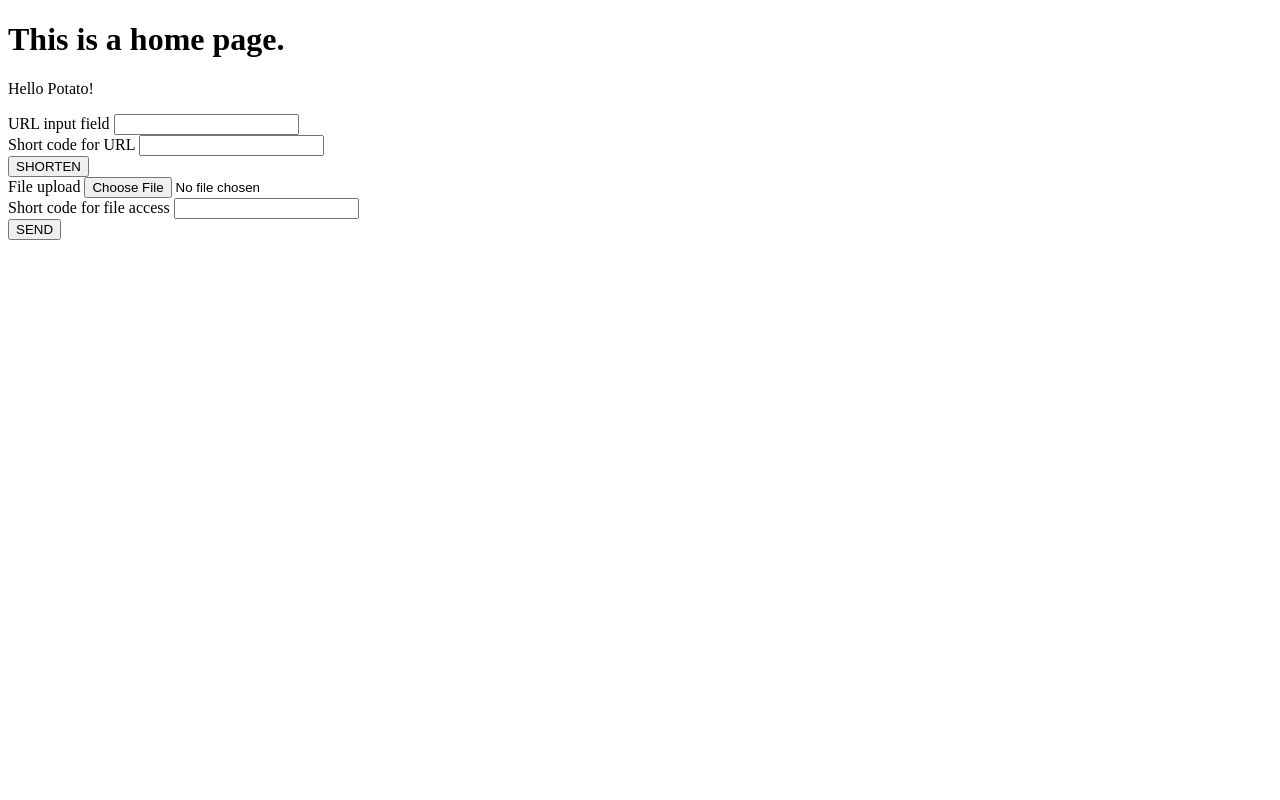
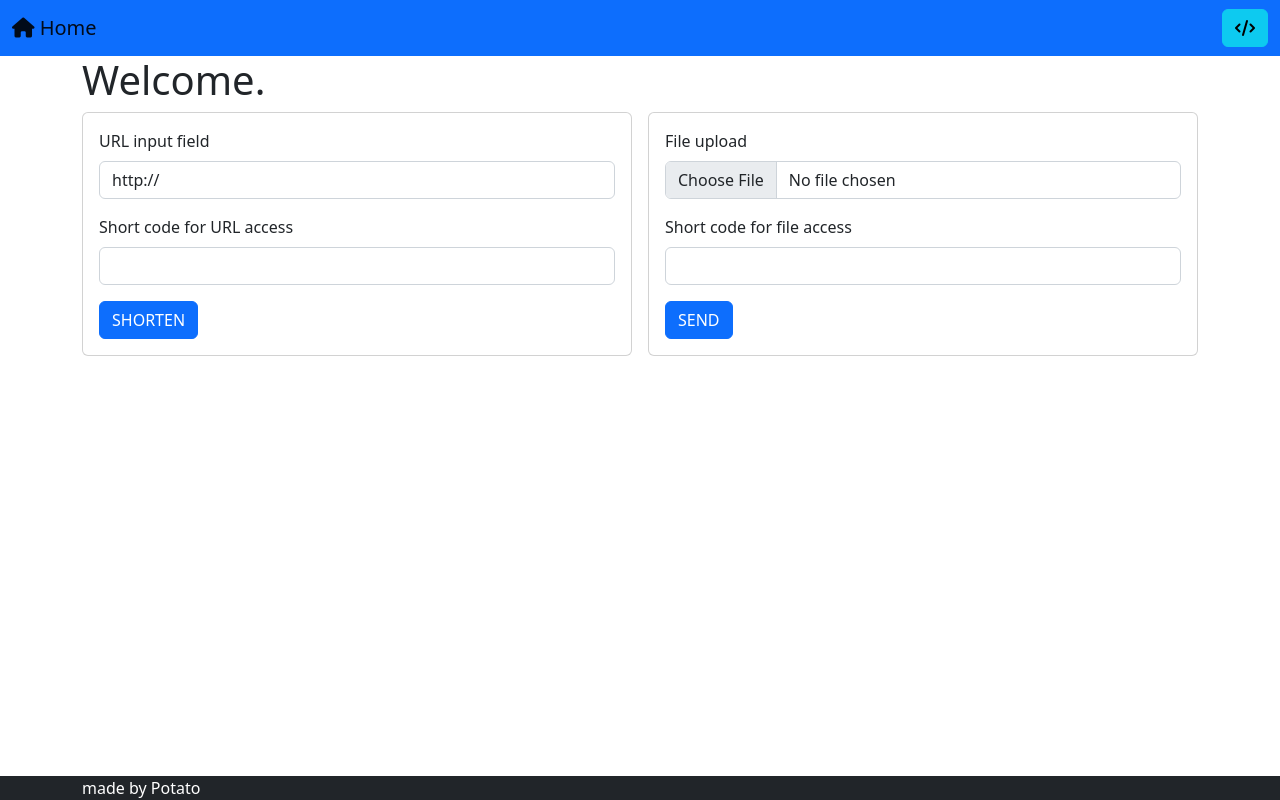
Before and after one commit to wrawka/ln-flask-exercise, a Flask app: page / in a window 1280 px wide. Run offline with Flask 2, Linux system fonts and the light colour scheme; some libraries are stand-ins or nearby versions.

Commit message:
cooler templates

```diff
--- /dev/null
+++ b/urlshort/templates/base.html
@@ -0,0 +1,35 @@
+<!doctype html>
+<html lang="en">
+  <head>
+    <meta charset="utf-8">
+    <meta name="viewport" content="width=device-width, initial-scale=1">
+    <title>{% block title %}The Site{% endblock %}</title>
+    <link rel="shortcut icon" href="{{ url_for('static', filename='favicon.ico') }}">
+    <link href="https://cdn.jsdelivr.net/npm/bootstrap@5.2.3/dist/css/bootstrap.min.css" rel="stylesheet" integrity="sha384-rbsA2VBKQhggwzxH7pPCaAqO46MgnOM80zW1RWuH61DGLwZJEdK2Kadq2F9CUG65" crossorigin="anonymous">
+    <script src="https://kit.fontawesome.com/62ce21f0ac.js" crossorigin="anonymous"></script>
+  </head>
+  <body>
+    <header>
+      <nav class="navbar navbar-expand-lg bg-primary flex-lg-nowrap">
+        <div class="container-fluid">
+          <a class="navbar-brand" href="/"><i class="fa-solid fa-house"></i>&nbsp;Home</a>
+          <a class="btn btn-info float-end" href="/api" role="button"><i class="fa-solid fa-code"></i></a>
+        </div>
+      </nav>
+    </header>
+    <div class="container">
+      {% block content %}
+      {% endblock %}
+    </div>
+    {% block js %}
+    {% endblock %}
+  </body>
+  <footer class="fixed-bottom bg-dark">
+    <div class="container">
+      <div class="row">
+        <div class="col text-white">made by Potato</div>
+      </div>
+    </div>
+  </footer>
+  <script src="https://cdn.jsdelivr.net/npm/bootstrap@5.2.3/dist/js/bootstrap.bundle.min.js" integrity="sha384-kenU1KFdBIe4zVF0s0G1M5b4hcpxyD9F7jL+jjXkk+Q2h455rYXK/7HAuoJl+0I4" crossorigin="anonymous"></script>
+  </html>
--- a/urlshort/templates/home.html
+++ b/urlshort/templates/home.html
@@ -1,43 +1,57 @@
-<!DOCTYPE html>
-<html>
-    <head>
-        <title>This is a home page.</title>
-    </head>
-
-    <body>
-        <h1>This is a home page.</h1>
-
-        <p>Hello {{ context.name }}!</p>
-        {% for msg in get_flashed_messages() %}
+{% extends "base.html" %}
+{% block title %}This is a home page.{% endblock %}
+{% block content %}
+<h1>Welcome.</h1>
+{% with messages = get_flashed_messages() %}
+  {% if messages %}
+    <div class="alert alert-warning alert-dismissible fade show" role="alert">
+    <button type="button" data-bs-dismiss="alert" class="btn-close" aria-label="Close"></button>
+    {% for msg in messages %}
     <h2>{{ msg }}</h2>
     {% endfor %}
+    </div>
+  {% endif %}
+{% endwith %}
+<div class="container">
+  <div class="row mb-3">
+  <div class="col card p-3 me-3">
     <form action="your-url" name="url-form" method="post">
-            <label for="url">URL input field</label>
-            <input type="url" name="url" value="" required>
-            <br>
-            <label for="slug">Short code for URL</label>
-            <input type="text" name="slug" value="" required>
-            <br>
-            <input type="submit" value="SHORTEN">
+      <div class="mb-3">
+        <label class="form-label" for="formUrl">URL input field</label>
+        <input class="form-control" type="url" name="formUrl" value="http://" required>
+      </div>
+      <div class="mb-3">
+        <label class="form-label" for="formSlug">Short code for URL access</label>
+        <input class="form-control" type="text" name="formSlug" value="" required>
+      </div>
+      <input class="btn btn-primary" type="submit" value="SHORTEN">
     </form>
+  </div>
+  <div class="col card p-3">
     <form action="your-url" name="url-form" method="post" enctype="multipart/form-data">
-            <label for="file">File upload</label>
-            <input type="file" name="file" value="" required>
-            <br>
-            <label for="slug">Short code for file access</label>
-            <input type="text" name="slug" value="" required>
-            <br>
-            <input type="submit" value="SEND">
+      <div class="mb-3">
+        <label class="form-label" for="formFile">File upload</label>
+        <input class="form-control" type="file" id="formFile" value="" required>
+      </div>
+      <div class="mb-3">
+        <label class="form-label" for="formSlug">Short code for file access</label>
+        <input class="form-control" type="text" id="formSlug" value="" required>
+      </div>
+      <input class="btn btn-primary" type="submit" value="SEND">
     </form>
-
+  </div>
+  </div>
   {% if context.slugs %}
-        <ul>
+  <div class="row justify-content-md-center">
+    <div class="card p-3">
+      <h5 class="card-title">Your recently created slugs</h5>
+      <div class="list-group list-group-flush">
         {% for slug in context.slugs %}
-            <a href="{{ url_for('urlshort.redirect_to_url', slug=slug) }}">
-                <li>{{ slug }}</li>
-            </a>
+        <a href="{{ url_for('urlshort.redirect_to_url', slug=slug) }}" class="list-group-item list-group-item-action">{{ slug }}</a>
         {% endfor %}
-        </ul>
+      </div>
+    </div>
+  </div>
   {% endif %}
-    </body>
-</html>
+</div>
+{% endblock %}
```
Also changed, not shown: urlshort/templates/page_not_found.html (+11 -3 lines), urlshort/templates/your_url.html (+33 -2 lines). Lines whose indentation alone changed are shown as unchanged.
